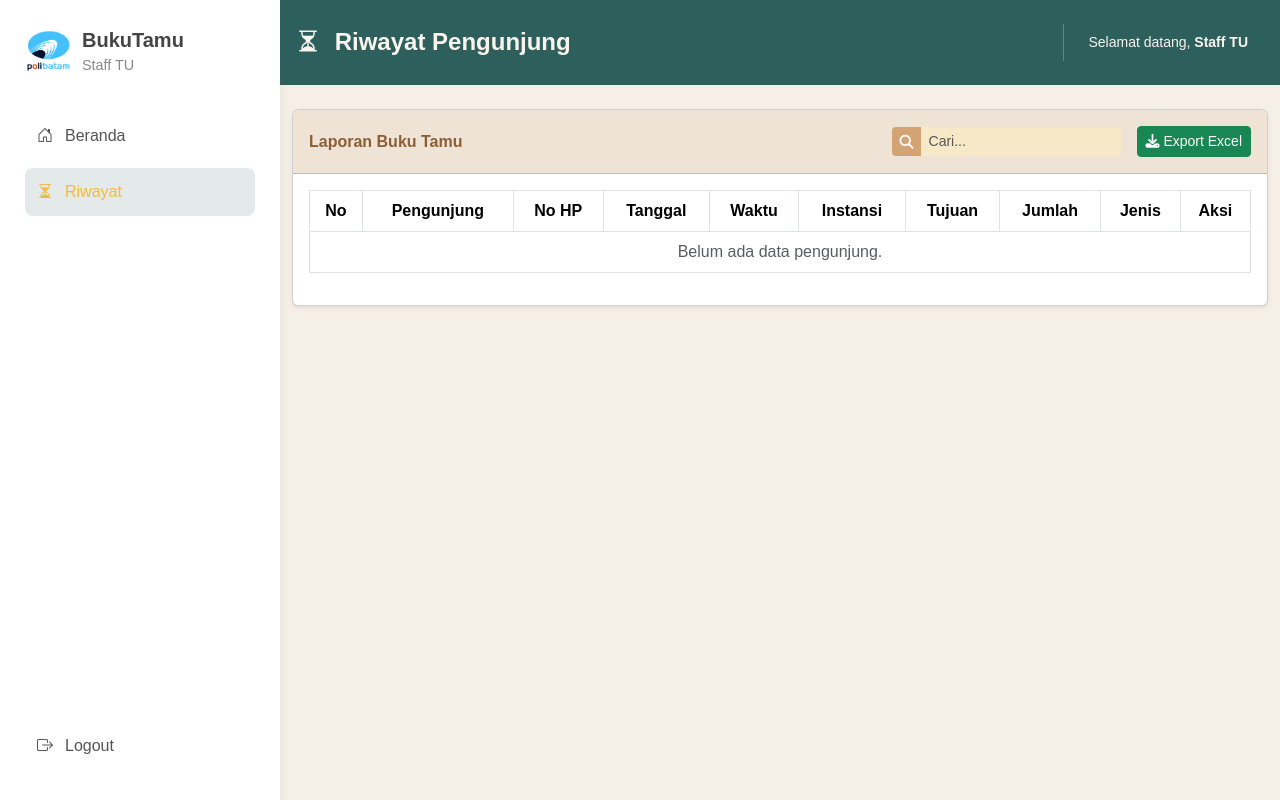
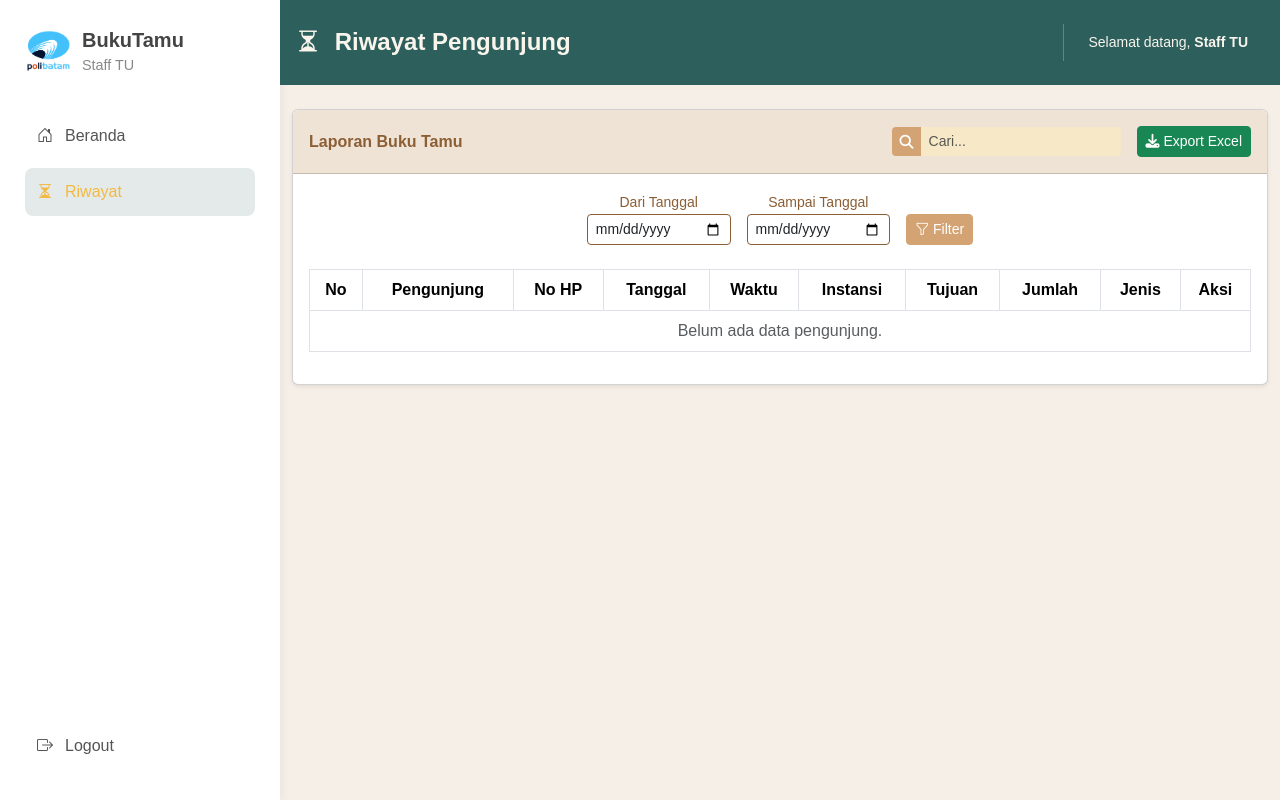
Before and after one commit to LuluKhaira/Buku-Tamu, a PHP site: page /dashboard_staffTU/riwayat.php in a window 1280 px wide. Run offline with PHP 8.4, Linux system fonts and the light colour scheme; data that the repository does not hold is empty.

Commit message:
tanggal error

```diff
--- a/dashboard_staffTU/riwayat.php
+++ b/dashboard_staffTU/riwayat.php
@@ -12,6 +12,8 @@
   <link href="https://cdnjs.cloudflare.com/ajax/libs/font-awesome/6.5.1/css/all.min.css" rel="stylesheet">
 
 </head>
+
+
 
 <body class="d-flex" style="background:#F5EFE7;">
 
@@ -51,9 +53,32 @@
 
         <div class="card-body">
 
-          <div class="table-responsive">
+          <form method="GET" class="row g-3 mb-4 align-items-end justify-content-center">
+
+            <div class="col-md-3 col-lg-2 text-center">
+              <label for="dariTanggal" class="form-label mb-0 small" style="color:#8B5E34;">Dari Tanggal</label>
+              <input type="date" name="dari" class="form-control form-control-sm" style="border: 1.9px solid #8B5E34;"
+                value="<?= $_GET['dari'] ?? '' ?>">
+            </div>
+
+            <div class="col-md-3 col-lg-2 text-center">
+              <label for="sampaiTanggal" class="form-label mb-0 small" style="color:#8B5E34;">Sampai Tanggal</label>
+              <input type="date" name="sampai" class="form-control form-control-sm" style="border: 1.9px solid #8B5E34;"
+                value="<?= $_GET['sampai'] ?? '' ?>">
+            </div>
+
+            <div class="col-auto">
+              <button type="submit" class="btn btn-sm text-white" style="background:#D4A373; border-color:#D4A373;">
+                <i class="bi bi-funnel"></i> Filter
+              </button>
+            </div>
+
+          </form>
+
+
+          <div class="table-responsive" style="max-height: 460px; overflow-y: auto; overflow-x: auto;">
             <table class="table table-hover align-middle text-center table-bordered" id="tabelData">
-              <thead style="background:#EFE3D6; color:#8B5E34;">
+              <thead style="background:#EFE3D6; color:#8B5E34; position: sticky; top: 0; z-index: 5;">
                 <tr>
                   <th>No</th>
                   <th>Pengunjung</th>
@@ -108,15 +133,20 @@
                             <span class="badge bg-warning text-dark">Kelompok</span>
                           <?php endif; ?>
                         </td>
-                    <td>
+                        <td class="d-flex justify-content-center gap-2">
                           <?php if ($hasId): ?>
-                        <button class="btn btn-link p-0 me-2 text-success btn-edit"><i class="bi bi-pencil"></i></button>
+                            <button class="btn btn-link p-0 text-success btn-edit"><i class="bi bi-pencil"></i></button>
                             <button class="btn btn-link p-0 text-danger btn-delete"><i class="bi bi-trash"></i></button>
                           <?php else: ?>
-                        <button class="btn btn-link p-0 me-2 text-secondary" disabled title="No id column"> <i class="bi bi-pencil"></i></button>
-                        <button class="btn btn-link p-0 text-secondary" disabled title="No id column"> <i class="bi bi-trash"></i></button>
+                            <button class="btn btn-link p-0 text-secondary" disabled title="No id column">
+                              <i class="bi bi-pencil"></i>
+                            </button>
+                            <button class="btn btn-link p-0 text-secondary" disabled title="No id column">
+                              <i class="bi bi-trash"></i>
+                            </button>
                           <?php endif; ?>
                         </td>
+
                       </tr>
                       <?php
                       $no++;
```
Also changed, not shown: config/db_tanggal.php (added, +20 -0 lines). Lines whose indentation alone changed are shown as unchanged.
